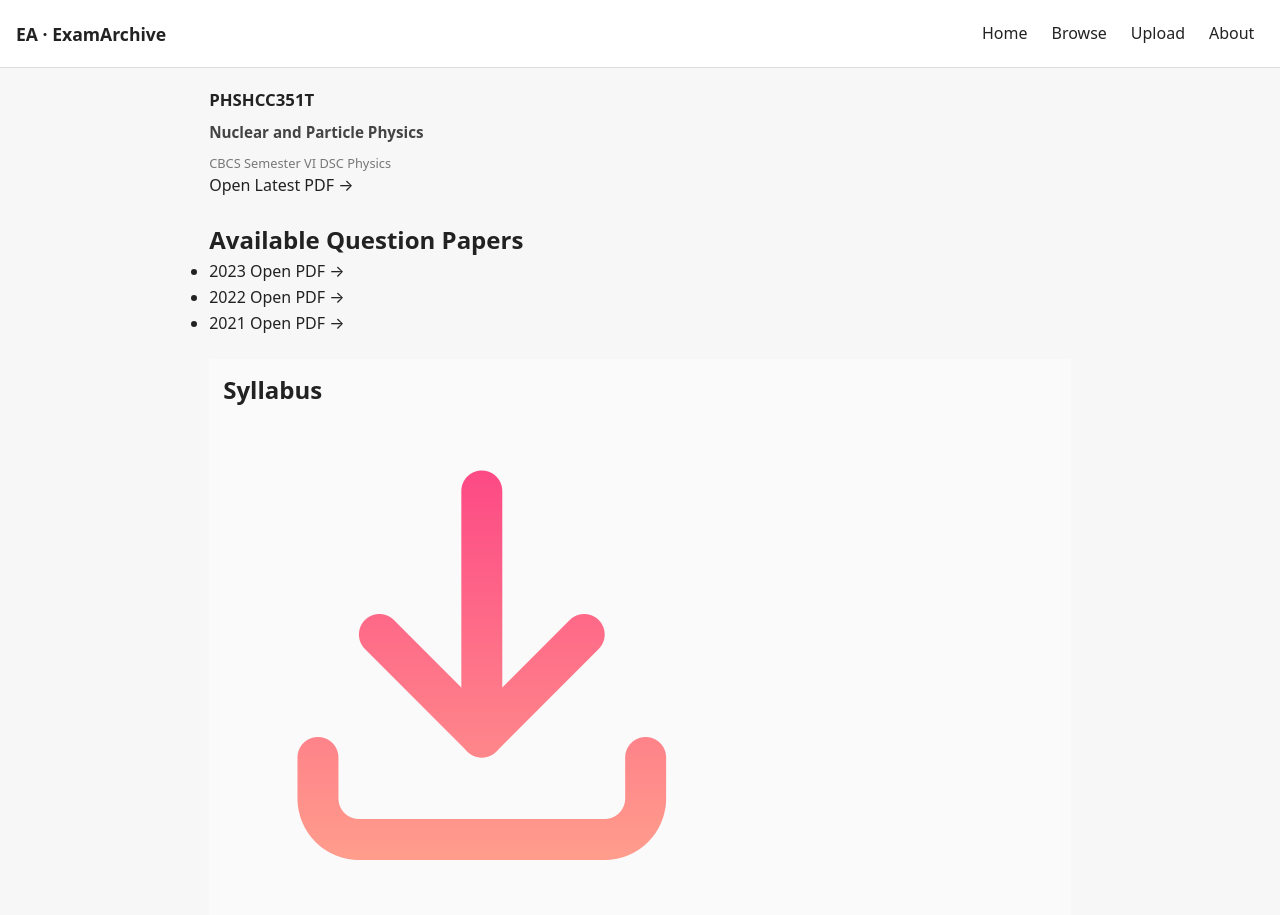
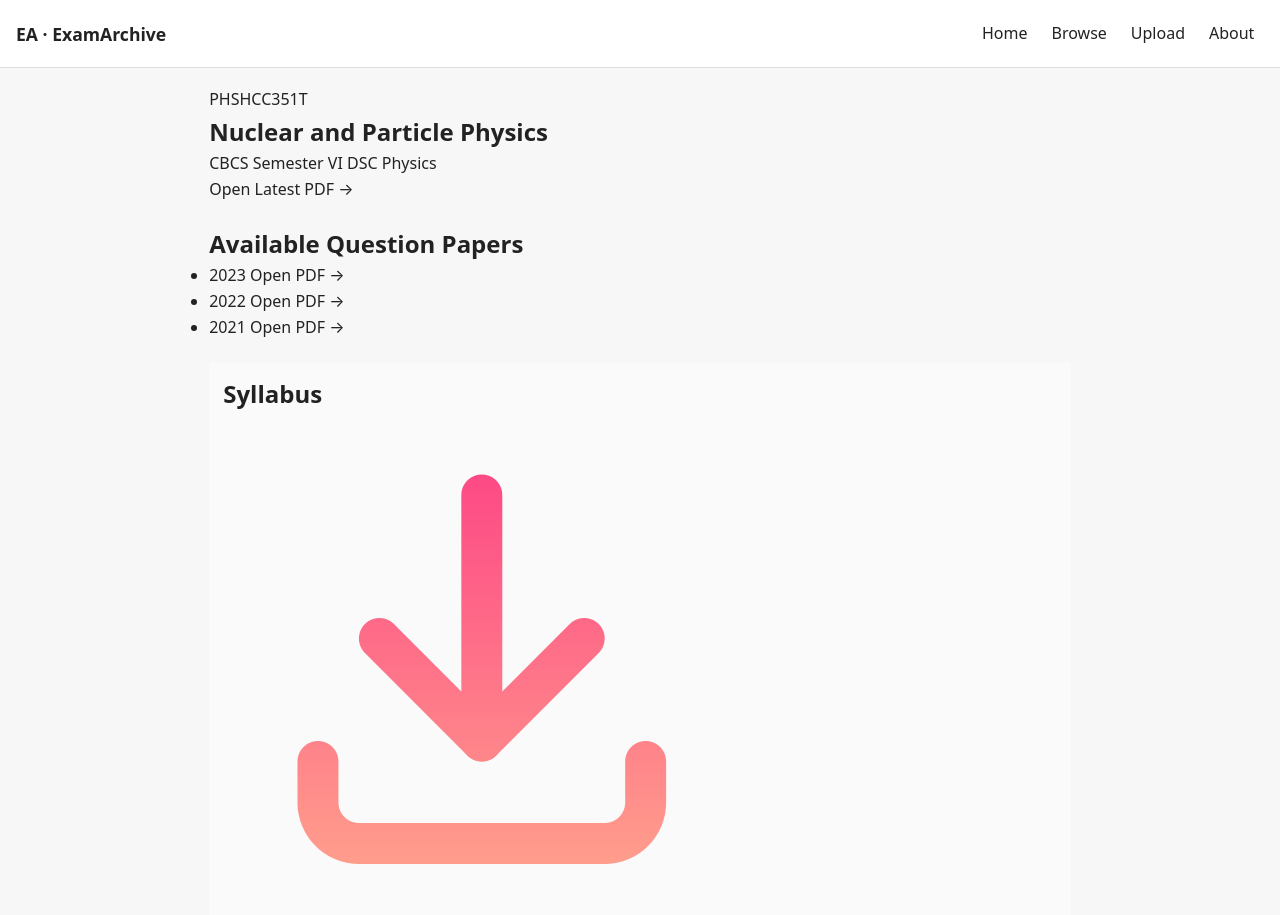
Before and after one commit to Omdas11/examarchive-v2, a plain HTML site: page paper.html in a window 1280 px wide. Shown: the top 915 px of the page. Drawn offline with Linux system fonts and the light colour scheme.

Commit message:
Update paper.html

```diff
--- a/paper.html
+++ b/paper.html
@@ -8,7 +8,6 @@
   <!-- Common styles -->
   <link rel="stylesheet" href="css/common.css">
   <link rel="stylesheet" href="css/header.css">
-  <link rel="stylesheet" href="css/pages.css">
 
   <!-- Optional: paper specific (can be empty for now) -->
   <link rel="stylesheet" href="css/paper.css">
```
